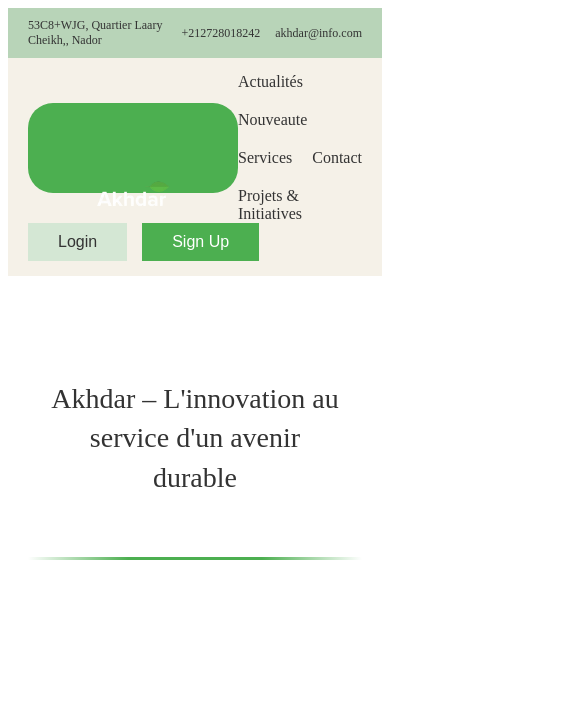
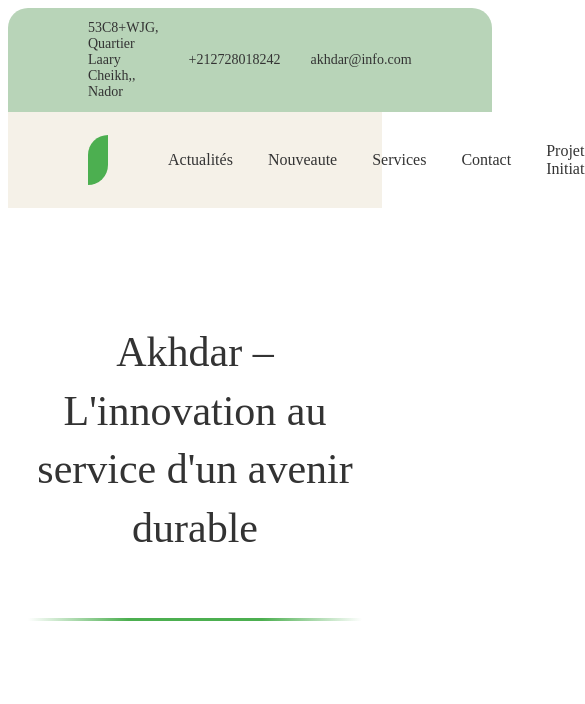
Before and after one commit to yaakoub0tair/Akhdar---La-plateforme-citoyenne-pour-une-ville-durable, a plain HTML site: page index.html in a window 390 px wide. Shown: the top 704 px of the page, 585 px wide, since content can reach past the window. Drawn offline with Linux system fonts and the light colour scheme.

Commit message:
Modifications locales avant merge

```diff
--- a/css/nav.css
+++ b/css/nav.css
@@ -1,7 +1,8 @@
-
-
-
-        .top-bar {
+.top{
+    display: flex;
+}
+.top-bar {
+            flex: 1;
             background-color: #b8d4b8;
             padding: 12px 80px;
             display: flex;
@@ -9,6 +10,10 @@
             align-items: center;
             gap: 30px;
             font-size: 14px;
+            border-radius: 20px 20px 0px 0px;
+        }
+        .top-vide{
+            flex: 1;
         }
 
         .top-bar span {
@@ -25,18 +30,20 @@
 
         .logo {
             background-color: #4caf50;
-            border-radius: 25px;
+            border-radius: 80px 0px  ;
             height: 50px;
-
+            display: flex;
+            align-items: center;
+    justify-content: center;
+    padding: 0 10px;
 
 
 
         }
         .logo img{
-            width: 150px;
+            max-width: 100%;
 
-            top: 50px;
-
+                width: 150px;
 
 
         }
@@ -76,11 +83,13 @@
         .btn-login {
             background-color: #d4e7d4;
             color: #333;
+            border-radius: 50px 0px;
         }
 
         .btn-signup {
             background-color: #4caf50;
             color: white;
+            border-radius: 50px 0px;
         }
 
         .btn:hover {
@@ -106,31 +115,3 @@
             background: linear-gradient(to right, transparent, #4caf50 30%, #4caf50 70%, transparent);
             margin-top: 60px;
         }
-
-        @media (max-width: 768px) {
-            .top-bar {
-                padding: 10px 20px;
-                font-size: 12px;
-                gap: 15px;
-            }
-
-            header {
-                padding: 15px 20px;
-                flex-wrap: wrap;
-            }
-
-            nav {
-                margin-left: 0;
-                gap: 20px;
-                flex-wrap: wrap;
-            }
-
-            .logo {
-                padding: 20px 30px;
-                font-size: 24px;
-            }
-
-            .hero h1 {
-                font-size: 28px;
-            }
-        }
--- a/index.html
+++ b/index.html
@@ -7,10 +7,15 @@
     <title>Document</title>
 </head>
 <body>
-  <div class="top-bar">
+    <div class="top">
+        <div class="top-vide">
+
+        </div>
+    <div class="top-bar">
         <span>53C8+WJG, Quartier Laary Cheikh,, Nador</span>
         <span>+212728018242</span>
         <span>akhdar@info.com</span>
+    </div>
     </div>
 
     <header>
```
